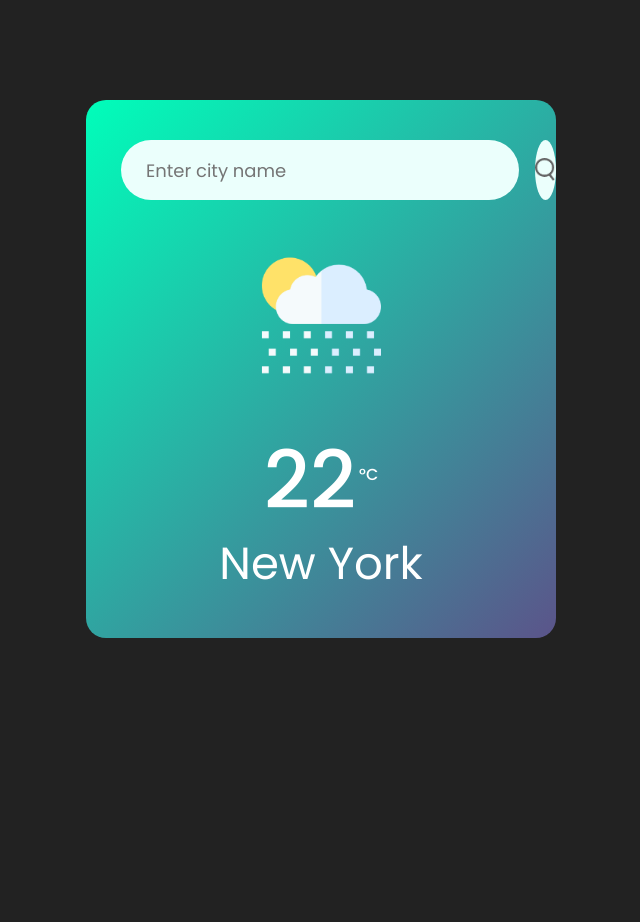
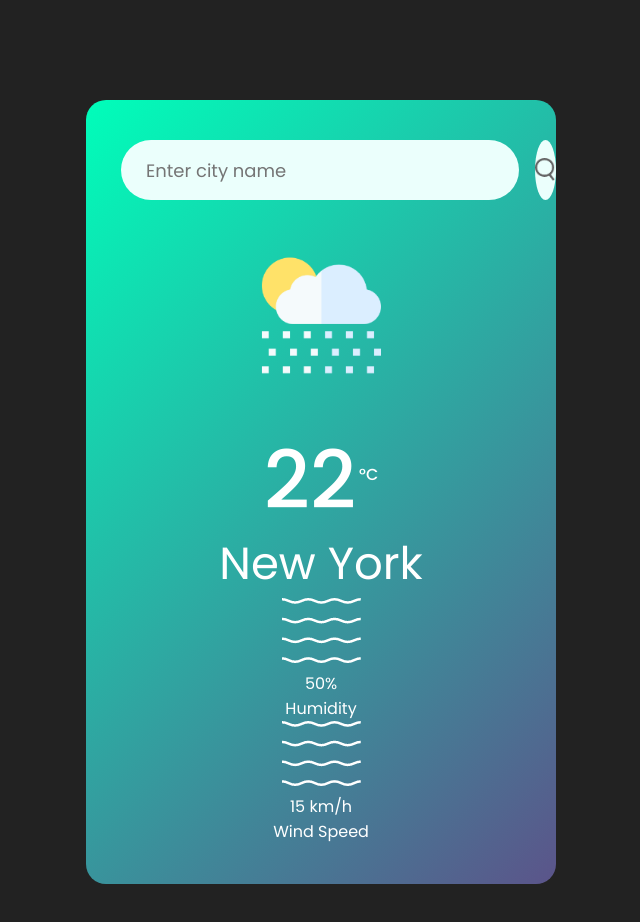
Before and after one commit to Asroyx/js-weather-app, a plain HTML site: page index.html in a window 1280 px wide. Shown: the whole page, without its empty margins (319-959 px from the left). Before the commit the page ends 800 px from the top, so only its background shows below. Drawn offline with Linux system fonts and the light colour scheme.

Commit message:
Add additional weather details for humidity and wind speed in the card component

```diff
--- a/index.html
+++ b/index.html
@@ -19,6 +19,22 @@
           22<sup><i>°C</i></sup>
         </h1>
         <h2 class="city">New York</h2>
+        <div class="details">
+          <div class="col">
+            <img src="assets/humidity.png" alt="humidity" />
+            <div>
+              <p class="humidity">50%</p>
+              <p>Humidity</p>
+            </div>
+          </div>
+          <div class="col">
+            <img src="assets/humidity.png" alt="humidity" />
+            <div>
+              <p class="wind">15 km/h</p>
+              <p>Wind Speed</p>
+            </div>
+          </div>
+        </div>
       </div>
     </div>
   </body>
```
